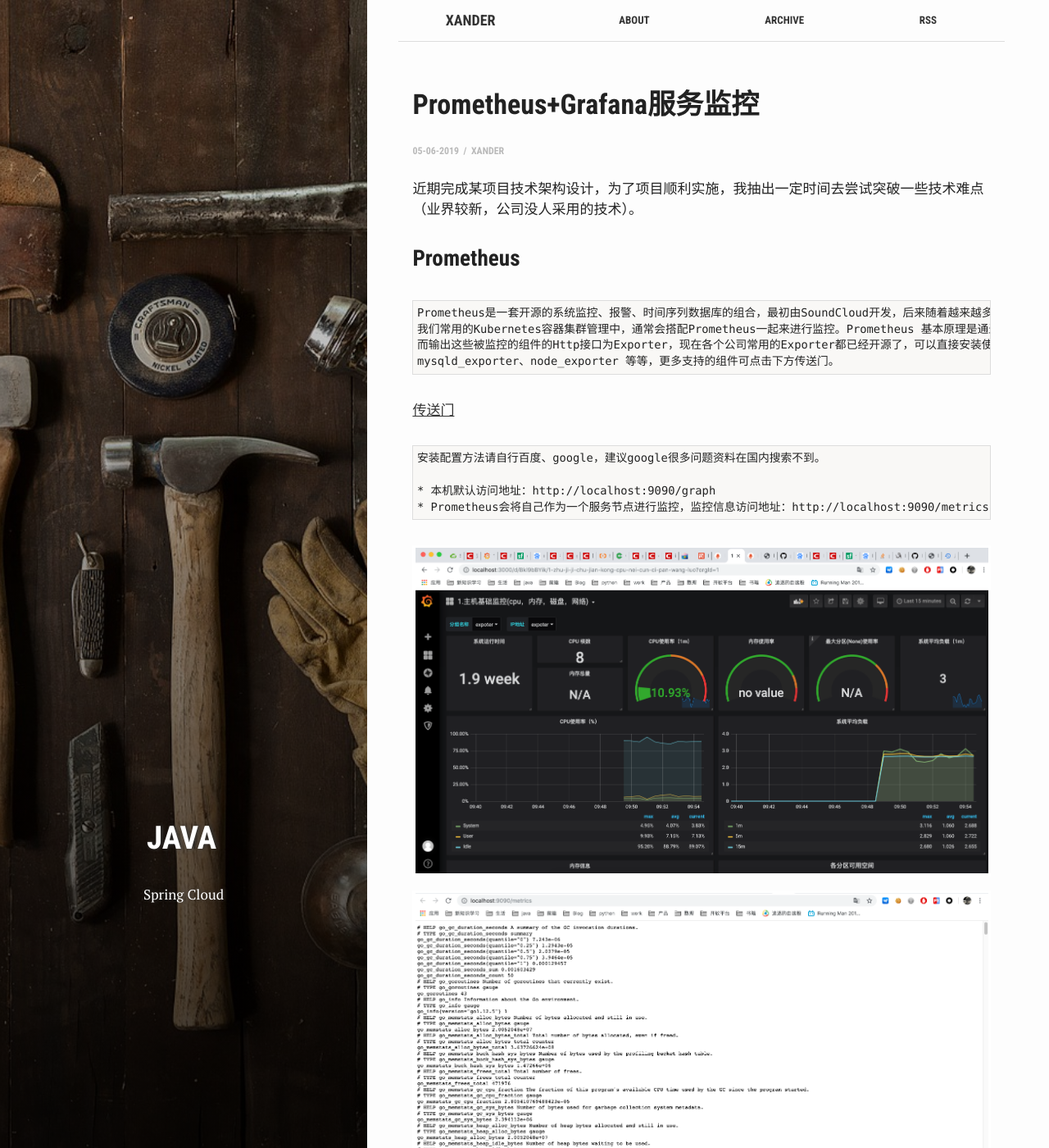
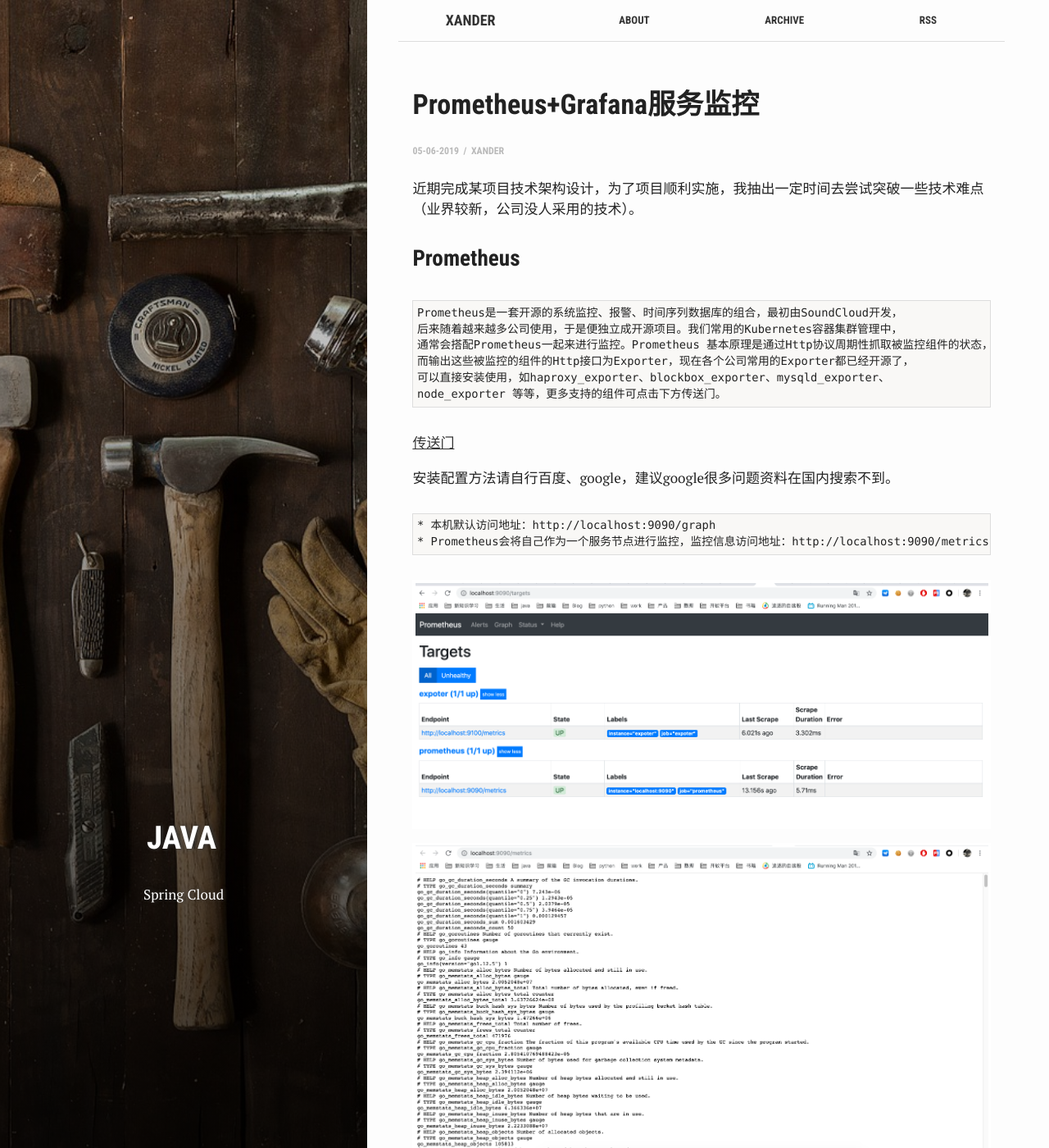
Before and after one commit to yyxiao/yyxiao.github.io, a Jekyll site: the page built from _posts/2019-06-05-Prometheus+Grafana服务监控.md, in a window 1280 px wide and 1400 px high. Shown: the whole window at 82% size. Built offline with Jekyll 4.4.1, drawn with Linux system fonts in a browser that asks for light colours; some of the changed text lies outside the part shown.

````diff
--- a/_posts/2019-06-05-Prometheus+Grafana服务监控.md
+++ b/_posts/2019-06-05-Prometheus+Grafana服务监控.md
@@ -16,14 +16,16 @@ author: Xander
 ### Prometheus
 
 ```text
-Prometheus是一套开源的系统监控、报警、时间序列数据库的组合，最初由SoundCloud开发，后来随着越来越多公司使用，于是便独立成开源项目。
-我们常用的Kubernetes容器集群管理中，通常会搭配Prometheus一起来进行监控。Prometheus 基本原理是通过Http协议周期性抓取被监控组件的状态，
-而输出这些被监控的组件的Http接口为Exporter，现在各个公司常用的Exporter都已经开源了，可以直接安装使用，如haproxy_exporter、blockbox_exporter、
-mysqld_exporter、node_exporter 等等，更多支持的组件可点击下方传送门。
+Prometheus是一套开源的系统监控、报警、时间序列数据库的组合，最初由SoundCloud开发，
+后来随着越来越多公司使用，于是便独立成开源项目。我们常用的Kubernetes容器集群管理中，
+通常会搭配Prometheus一起来进行监控。Prometheus 基本原理是通过Http协议周期性抓取被监控组件的状态，
+而输出这些被监控的组件的Http接口为Exporter，现在各个公司常用的Exporter都已经开源了，
+可以直接安装使用，如haproxy_exporter、blockbox_exporter、mysqld_exporter、
+node_exporter 等等，更多支持的组件可点击下方传送门。
 ```
 [传送门](https://github.com/prometheus)
 
-    安装配置方法请自行百度、google，建议google很多问题资料在国内搜索不到。
+安装配置方法请自行百度、google，建议google很多问题资料在国内搜索不到。
 
     * 本机默认访问地址：http://localhost:9090/graph
     * Prometheus会将自己作为一个服务节点进行监控，监控信息访问地址：http://localhost:9090/metrics
@@ -34,8 +36,9 @@ mysqld_exporter、node_exporter 等等，更多支持的组件可点击下方传
 ### Grafana
 
 ```text
-Grafana 是一个可视化仪表盘，它拥有美观的图标和布局展示，功能齐全的仪表盘和图形编辑器，默认支持 CloudWatch、Graphite、Elasticsearch、
-InfluxDB、Mysql、PostgreSQL、Prometheus、OpenTSDB 等作为数据源。我们可以将 Prometheus 抓取的数据，通过 Grafana 优美的展示出来，非常直观。
+Grafana 是一个可视化仪表盘，它拥有美观的图标和布局展示，功能齐全的仪表盘和图形编辑器，
+默认支持CloudWatch、Graphite、Elasticsearch、InfluxDB、Mysql、PostgreSQL、
+Prometheus、OpenTSDB等作为数据源。我们可以将 Prometheus 抓取的数据，通过 Grafana 优美的展示出来，非常直观。
 ```
 
     * 本机默认访问地址：http://localhost:3000
````
Also changed, not shown: assets/images/post/19/1.png.
